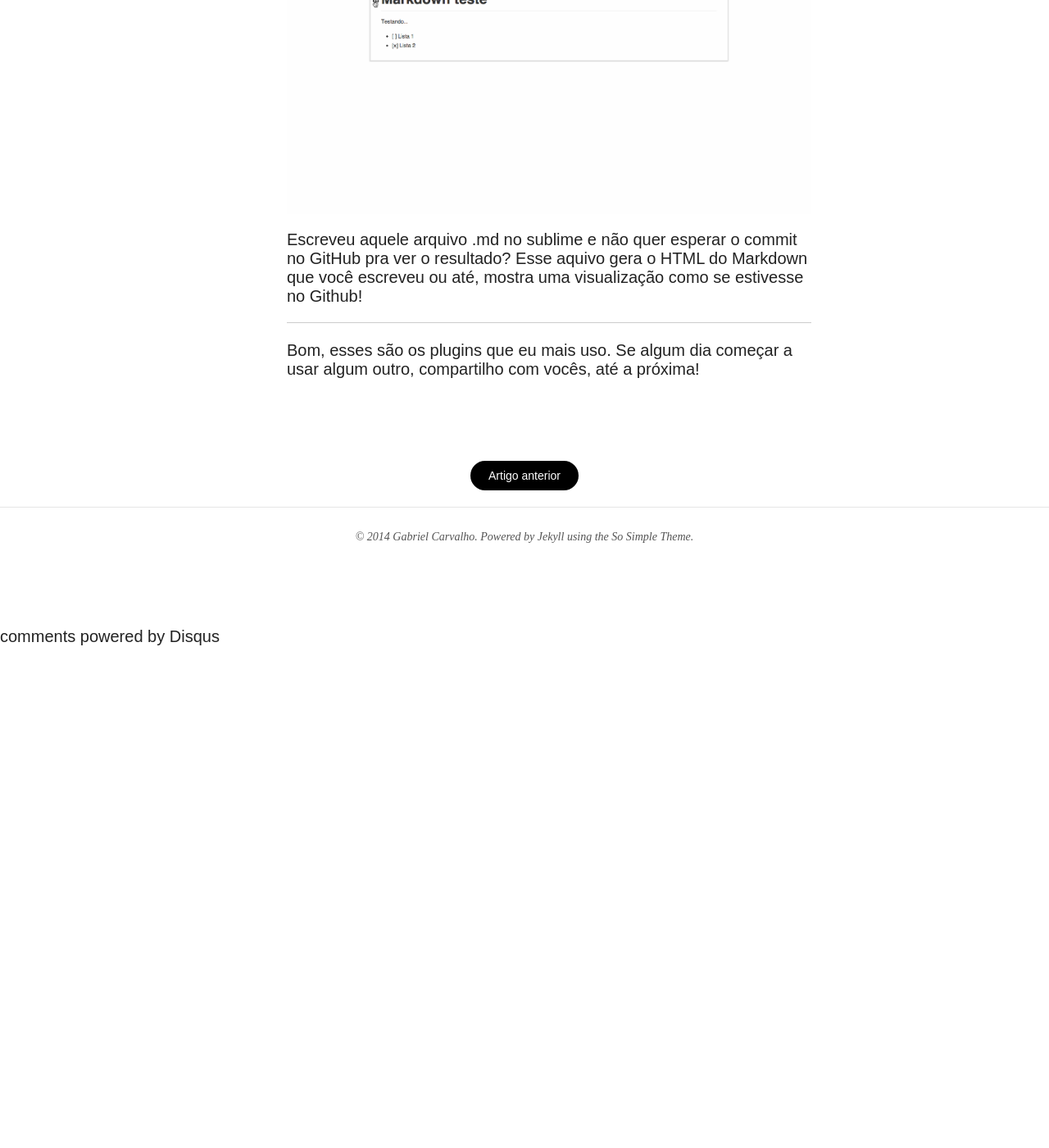
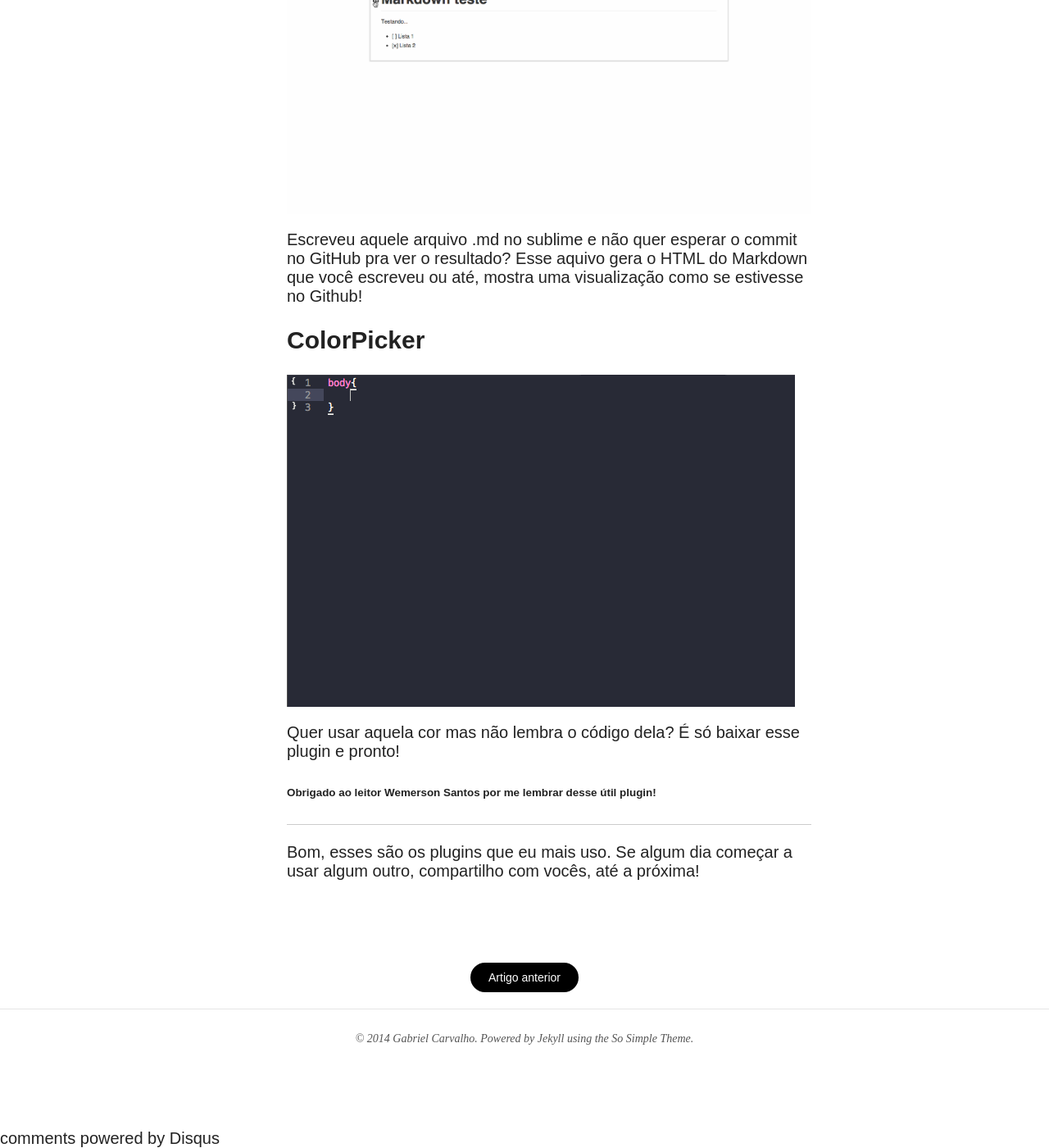
Before and after one commit to maracaipe/maracaipe.github.io, a Jekyll site: the page built from _posts/2014-01-25-melhores-plugins-sublime-text.md, in a window 1280 px wide and 1400 px high, scrolled down 4540 px. Shown: the whole window at 82% size. Built offline with Jekyll 4.4.1, drawn with Linux system fonts in a browser that asks for light colours; nearby versions of some CDN libraries; comment, search, counter and statistics services are not loaded; before the commit the page ends 5328 px from its top, so only the background shows below that; some of the changed text lies outside the part shown.

Commit message:
Adicionando plugin ColorPicker

```diff
--- a/_posts/2014-01-25-melhores-plugins-sublime-text.md
+++ b/_posts/2014-01-25-melhores-plugins-sublime-text.md
@@ -54,7 +54,7 @@ Depois:
 
 Criou um snippet e que publicá-lo publicamente ou privadamente bem rápido no Gist? Este plugin é a solução para você.
 
-## [Markdown Preview]
+## Markdown Preview
 
 ![Demonstação do plugin Gist 1](/images/sublime-best-plugins-gif/markdown-demo1.gif)
 
@@ -63,6 +63,14 @@ Depois de gerado, o plugin te leva ao browser:
 
 Escreveu aquele arquivo .md no sublime e não quer esperar o commit no GitHub pra ver o resultado? Esse aquivo gera o HTML do Markdown que você escreveu ou até, mostra uma visualização como se estivesse no Github!
 
+## [ColorPicker](http://weslly.github.io/ColorPicker/)
+
+![Demonstação do plugin ColorPicker](/images/sublime-best-plugins-gif/colorpicker-demo.gif)
+
+Quer usar aquela cor mas não lembra o código dela? É só baixar esse plugin e pronto!
+
+###### Obrigado ao leitor **Wemerson Santos** por me lembrar desse útil plugin!
+
 ---
 
 Bom, esses são os plugins que eu mais uso. Se algum dia começar a usar algum outro, compartilho com vocês, até a próxima!
```
Also changed, not shown: images/sublime-best-plugins-gif/colorpicker-demo.gif (added).
